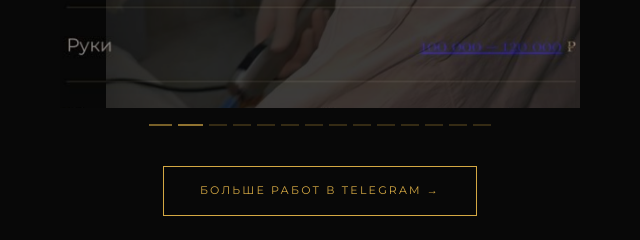
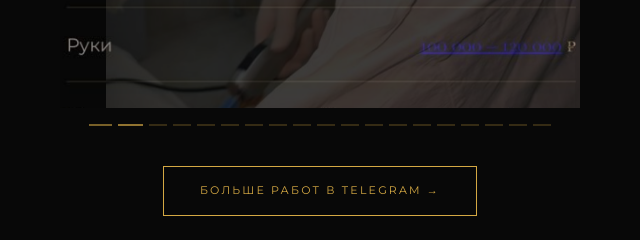
Before and after one commit to anjelina0508/dr-kazilova-agent, a website: page site/index.html in a window 1280 px wide. Shown: the part 4327-4567 px from the top of the page, 320-960 px from the left. Drawn offline with nearby package versions, Linux system fonts and the light colour scheme.

Commit message:
Fix slider: generate dots dynamically, was hardcoded to 14 (now 19 slides)
Co-Authored-By: Claude Sonnet 4.6 <noreply@anthropic.com>

```diff
--- a/site/index.html
+++ b/site/index.html
@@ -1038,10 +1038,10 @@
         </div>
         <button class="port-arrow-left" id="portPrev">&#8592;</button>
         <button class="port-arrow-right" id="portNext">&#8594;</button>
-        <div class="port-counter" id="portCounter">1 / 14</div>
+        <div class="port-counter" id="portCounter">1 / 19</div>
       </div>
     </div>
-    <div class="port-dots" id="portDots"><button class="port-dot active" data-idx="0"></button><button class="port-dot" data-idx="1"></button><button class="port-dot" data-idx="2"></button><button class="port-dot" data-idx="3"></button><button class="port-dot" data-idx="4"></button><button class="port-dot" data-idx="5"></button><button class="port-dot" data-idx="6"></button><button class="port-dot" data-idx="7"></button><button class="port-dot" data-idx="8"></button><button class="port-dot" data-idx="9"></button><button class="port-dot" data-idx="10"></button><button class="port-dot" data-idx="11"></button><button class="port-dot" data-idx="12"></button><button class="port-dot" data-idx="13"></button></div>
+    <div class="port-dots" id="portDots"></div>
   </div>
 
   <div style="text-align:center;margin-top:40px;">
@@ -1540,15 +1540,24 @@ function calcTotal() {
 <script>
 (function() {
   var allSlides = Array.from(document.querySelectorAll('.port-slide'));
-  var dots = Array.from(document.querySelectorAll('.port-dot'));
+  var dotsContainer = document.getElementById('portDots');
   var counter = document.getElementById('portCounter');
   var activeSlides = allSlides.slice();
   var current = 0;
   var timer;
 
+  function buildDots() {
+    dotsContainer.innerHTML = '';
+    activeSlides.forEach(function(_, i) {
+      var d = document.createElement('button');
+      d.className = 'port-dot' + (i === 0 ? ' active' : '');
+      d.addEventListener('click', function() { showSlide(i); });
+      dotsContainer.appendChild(d);
+    });
+  }
+
   function showSlide(idx) {
     idx = ((idx % activeSlides.length) + activeSlides.length) % activeSlides.length;
-    // Pause current video
     var curSlide = activeSlides[current];
     if (curSlide) {
       curSlide.classList.remove('active');
@@ -1561,7 +1570,8 @@ function calcTotal() {
     current = idx;
     var nextSlide = activeSlides[current];
     if (nextSlide) nextSlide.classList.add('active');
-    dots.forEach(function(d, i) { d.classList.toggle('active', i === current); });
+    var dotEls = dotsContainer.querySelectorAll('.port-dot');
+    dotEls.forEach(function(d, i) { d.classList.toggle('active', i === current); });
     if (counter) counter.textContent = (current + 1) + ' / ' + activeSlides.length;
     startTimer();
   }
@@ -1569,9 +1579,7 @@ function calcTotal() {
   function startTimer() {
     clearInterval(timer);
     var cur = activeSlides[current];
-    // If current slide is video — wait for 'ended' event, no timer
     if (cur && cur.dataset.type === 'video') return;
-    // Photo slides: auto-advance after 5s
     timer = setInterval(function() { showSlide(current + 1); }, 5000);
   }
 
@@ -1596,6 +1604,7 @@ function calcTotal() {
       var filter = tab.dataset.filter;
       activeSlides = filter === 'all' ? allSlides.slice() : allSlides.filter(function(s) { return s.dataset.group === filter; });
       current = 0;
+      buildDots();
       if (activeSlides[0]) activeSlides[0].classList.add('active');
       if (counter) counter.textContent = '1 / ' + activeSlides.length;
       startTimer();
@@ -1608,8 +1617,8 @@ function calcTotal() {
   if (btnPrev) btnPrev.addEventListener('click', function(e) { e.stopPropagation(); showSlide(current - 1); });
   if (btnNext) btnNext.addEventListener('click', function(e) { e.stopPropagation(); showSlide(current + 1); });
 
-  // Dots
-  dots.forEach(function(d, i) { d.addEventListener('click', function() { showSlide(i); }); });
+  // Init dots
+  buildDots();
 
   // Swipe
   var slider = document.getElementById('portSlider');
```
